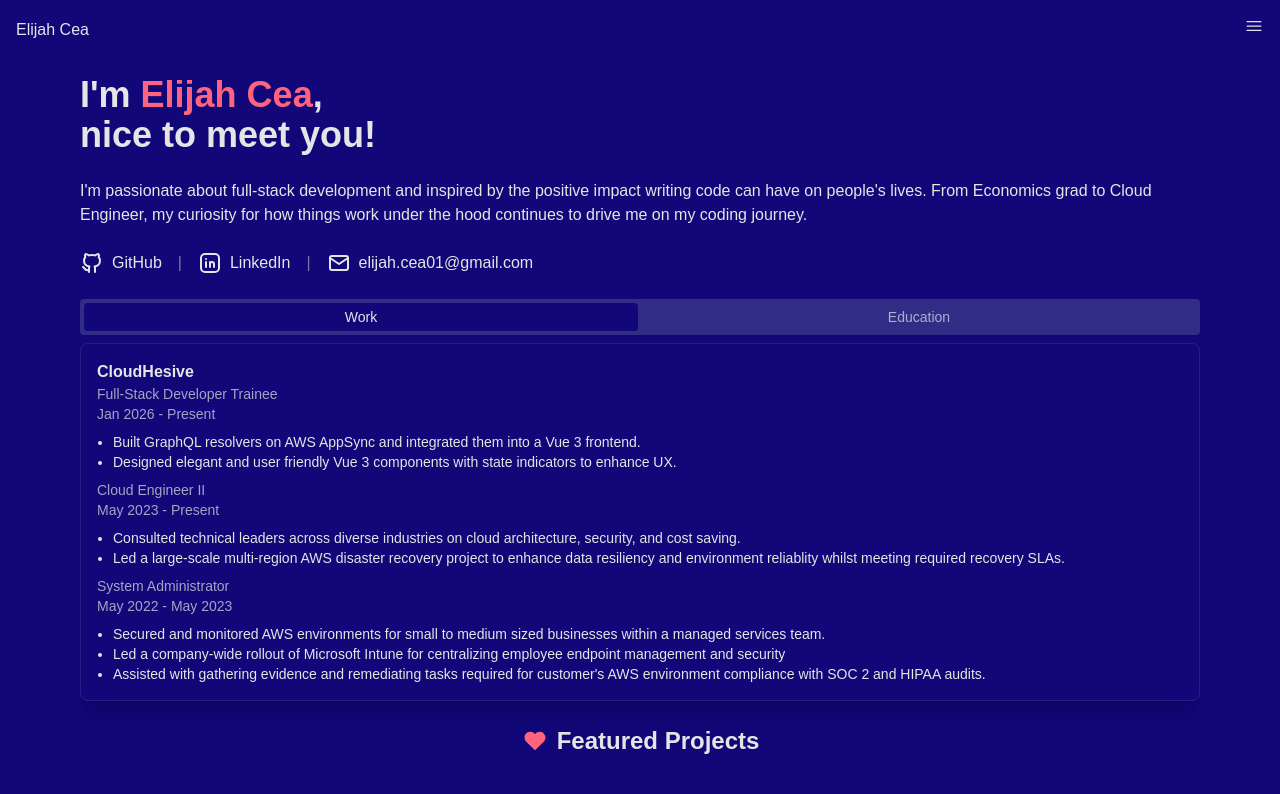
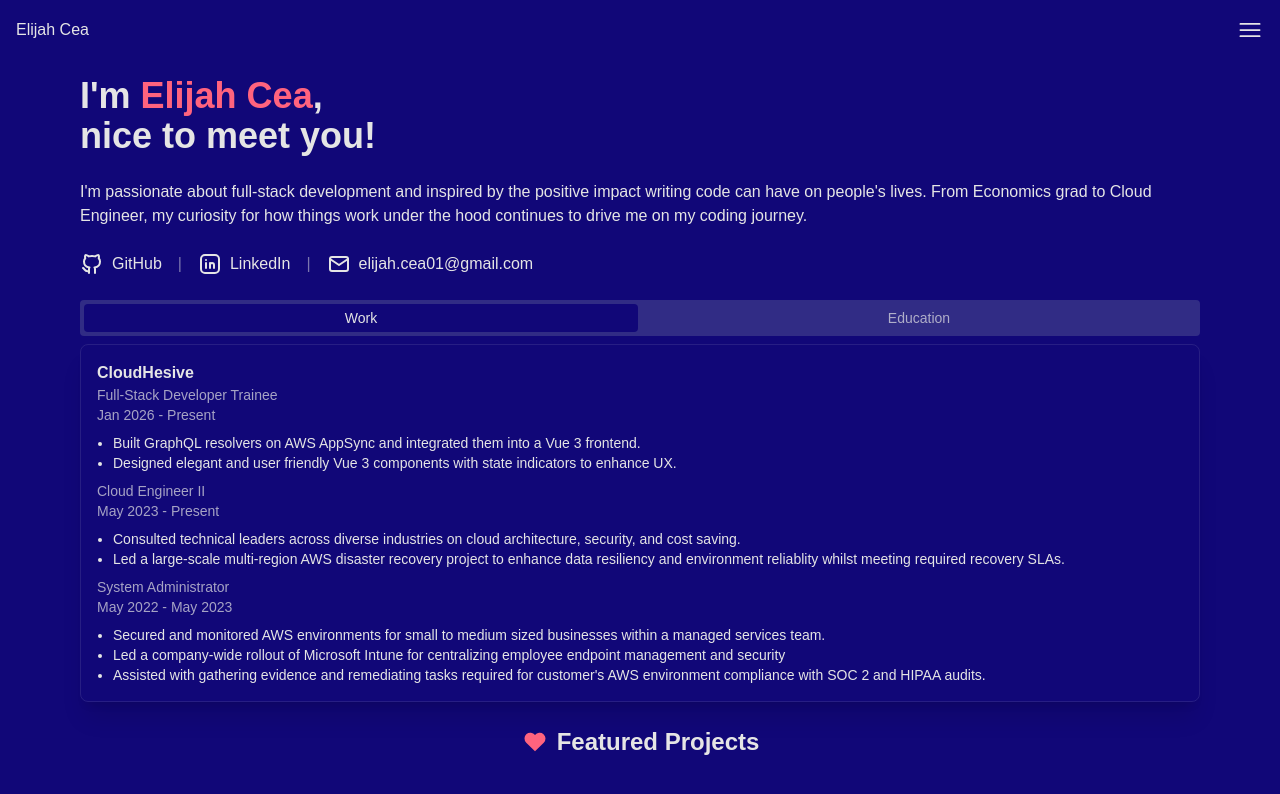
Before and after one commit to elijahcea/portfolio, a Next.js app: page / in a window 1280 px wide. Shown: the top 794 px of the page. Built offline with nearby package versions, Linux system fonts and the light colour scheme.

Commit message:
increase size of bars icon

```diff
--- a/components/NavMenu.tsx
+++ b/components/NavMenu.tsx
@@ -17,9 +17,9 @@
     <>
       <button
         onClick={() => setIsOpen(true)}
-        className="relative cursor-pointer transition-opacity ease-in-out duration-250 text-foreground hover:opacity-60"
+        className="relative cursor-pointer transition-opacity ease-in-out duration-250 text-foreground hover:opacity-60 align-middle"
       >
-        <Bars3Icon className="size-5" />
+        <Bars3Icon className="size-7" />
       </button>
       <Dialog open={isOpen} onClose={setIsOpen} className="relative z-10">
         <DialogBackdrop
@@ -54,11 +54,10 @@
                     </div>
 
                     <div className="mt-8">
-                      <div className="flow-root">
+                      <div className="flow-root"></div>
                     </div>
                   </div>
-                  </div>
-                  </div>
+                </div>
               </DialogPanel>
             </div>
           </div>
```
